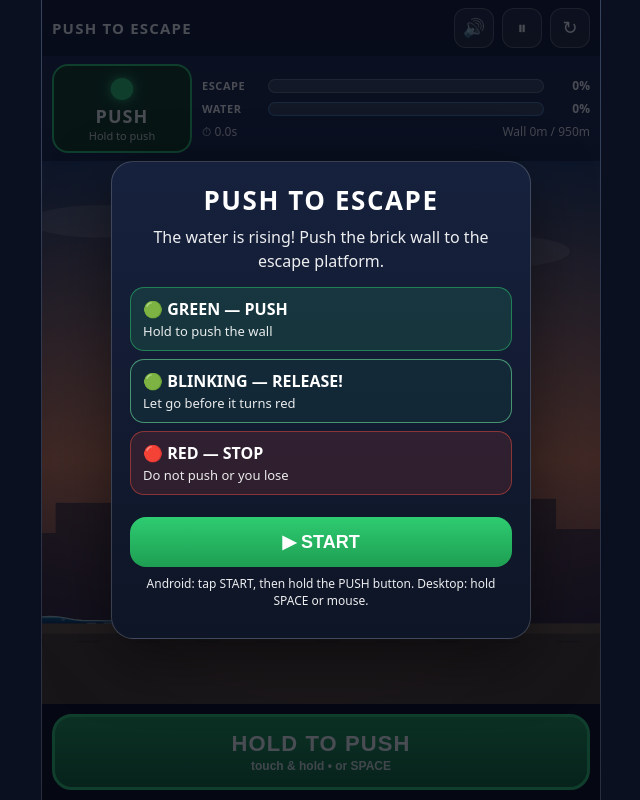
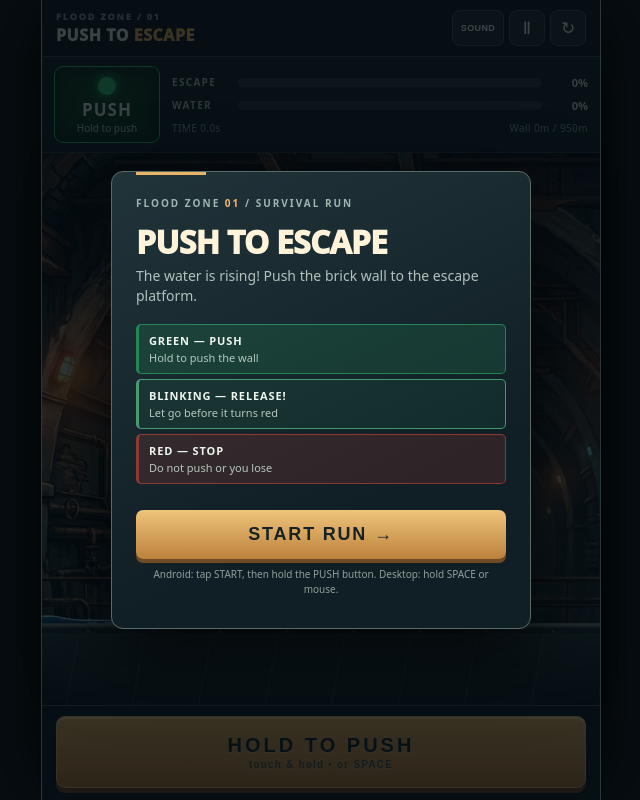
Before and after one commit to ojeology/the-liars-game, a plain HTML site: page push-to-escape/index.html in a window 1280 px wide. Shown: the whole page, without its empty margins (319-959 px from the left). Drawn offline with Linux system fonts and the light colour scheme.

Commit message:
Refresh arcade visuals with cinematic industrial setting

```diff
--- a/push-to-escape/game.js
+++ b/push-to-escape/game.js
@@ -295,9 +295,9 @@ function update(dt) {
     }
     Game.signal = next;
     Game.signalTimer = signalDuration(next);
-    if (next === 'blink') { AudioEngine.warn(); showToast('⚠️ RELEASE!'); }
-    if (next === 'red') { AudioEngine.red(); showToast('🔴 STOP!'); }
-    if (next === 'green') { AudioEngine.green(); showToast('🟢 PUSH!'); }
+    if (next === 'blink') { AudioEngine.warn(); showToast('RELEASE!'); }
+    if (next === 'red') { AudioEngine.red(); showToast('STOP!'); }
+    if (next === 'green') { AudioEngine.green(); showToast('PUSH!'); }
   }
 
   // --- Red rule: any pushing during red = immediate loss ---
@@ -377,6 +377,7 @@ function triggerWin() {
 
 // ---------- Rendering ----------
 let canvas = null, ctx = null, cssW = 0, cssH = 0, dpr = 1, scaleF = 1;
+let backgroundArt = null;
 
 function resize() {
   if (!canvas) return;
@@ -393,51 +394,35 @@ function resize() {
 function worldToScreenX(wx) { return (wx - Game.camX) * scaleF; }
 
 function drawBackground() {
-  // Sky gradient
-  const g = ctx.createLinearGradient(0, 0, 0, cssH);
-  g.addColorStop(0, '#2b4a7a');
-  g.addColorStop(0.55, '#e8875a');
-  g.addColorStop(1, '#3a2a4a');
-  ctx.fillStyle = g;
-  ctx.fillRect(0, 0, cssW, cssH);
-
-  // Sun
-  ctx.fillStyle = 'rgba(255,220,150,0.9)';
-  ctx.beginPath(); ctx.arc(cssW * 0.78, cssH * 0.22, 34 * scaleF + 10, 0, Math.PI * 2); ctx.fill();
-
-  // Distant skyline (parallax)
-  ctx.fillStyle = 'rgba(20,25,50,0.55)';
-  const baseY = CONFIG.GROUND_Y * scaleF;
-  const off = (Game.camX * 0.25 * scaleF) % 220;
-  for (let i = -1; i < 6; i++) {
-    const bx = i * 220 - off;
-    const bh = 90 + ((i * 37) % 70);
-    ctx.fillRect(bx, baseY - bh * scaleF, 140 * scaleF, bh * scaleF);
-    ctx.fillRect(bx + 20 * scaleF, baseY - (bh + 30) * scaleF, 60 * scaleF, 30 * scaleF);
+  ctx.fillStyle = '#14242d'; ctx.fillRect(0, 0, cssW, cssH);
+  if (backgroundArt && backgroundArt.complete && backgroundArt.naturalWidth) {
+    // Cover the viewport, with a gentle parallax drift that stays inside the image.
+    const iw = backgroundArt.naturalWidth, ih = backgroundArt.naturalHeight;
+    const zoom = Math.max(cssW / iw, cssH / ih) * 1.12;
+    const w = iw * zoom, h = ih * zoom;
+    const drift = (0.5 + 0.5 * Math.sin(Game.camX * 0.001)) * Math.max(0, w - cssW);
+    ctx.drawImage(backgroundArt, -drift, (cssH - h) * 0.63, w, h);
   }
-  // Clouds
-  ctx.fillStyle = 'rgba(255,255,255,0.18)';
-  const coff = (Game.camX * 0.1 * scaleF) % 400;
-  for (let i = 0; i < 4; i++) {
-    const cx = i * 400 - coff + 60;
-    ctx.beginPath();
-    ctx.ellipse(cx, 60 * scaleF + (i % 2) * 30, 70 * scaleF, 16 * scaleF, 0, 0, Math.PI * 2);
-    ctx.fill();
-  }
+  // Atmospheric veil separates play objects from background detail.
+  const fog = ctx.createLinearGradient(0, 0, 0, cssH);
+  fog.addColorStop(0, 'rgba(5,14,23,.22)');
+  fog.addColorStop(.65, 'rgba(17,37,45,.14)');
+  fog.addColorStop(1, 'rgba(4,13,18,.60)');
+  ctx.fillStyle = fog; ctx.fillRect(0, 0, cssW, cssH);
 }
 
 function drawGround() {
   const gy = CONFIG.GROUND_Y * scaleF;
-  ctx.fillStyle = '#5a4632';
-  ctx.fillRect(0, gy, cssW, cssH - gy);
-  ctx.fillStyle = '#7a6248';
-  ctx.fillRect(0, gy, cssW, 10 * scaleF);
-  // Ground texture lines (scroll with camera)
-  ctx.strokeStyle = 'rgba(0,0,0,0.18)';
-  ctx.lineWidth = 2;
-  const off = (Game.camX * scaleF) % 60;
-  for (let x = -off; x < cssW; x += 60) {
-    ctx.beginPath(); ctx.moveTo(x, gy + 18 * scaleF); ctx.lineTo(x + 24, gy + 18 * scaleF); ctx.stroke();
+  const g = ctx.createLinearGradient(0, gy, 0, cssH);
+  g.addColorStop(0, '#4c5b5a'); g.addColorStop(.16, '#263a3d'); g.addColorStop(1, '#0d1b22');
+  ctx.fillStyle = g; ctx.fillRect(0, gy, cssW, cssH - gy);
+  ctx.fillStyle = '#82918a'; ctx.fillRect(0, gy, cssW, 3 * scaleF);
+  ctx.fillStyle = '#172a31'; ctx.fillRect(0, gy + 5 * scaleF, cssW, 5 * scaleF);
+  const off = (Game.camX * scaleF) % (65 * scaleF);
+  ctx.strokeStyle = 'rgba(153,198,197,.19)'; ctx.lineWidth = 1;
+  for (let x = -off; x < cssW + 65 * scaleF; x += 65 * scaleF) {
+    ctx.beginPath(); ctx.moveTo(x, gy + 12 * scaleF); ctx.lineTo(x - 13 * scaleF, cssH); ctx.stroke();
+    ctx.fillStyle = 'rgba(211,221,200,.35)'; ctx.beginPath(); ctx.arc(x + 9 * scaleF, gy + 8 * scaleF, 1.2 * scaleF, 0, 7); ctx.fill();
   }
 }
 
@@ -483,20 +468,30 @@ function drawWall() {
   const bs = CONFIG.BRICK_SIZE * scaleF;
   const wobble = (Game.pushing && canPushInState(Game.signal) && Game.mode === 'playing')
     ? Math.sin(Game.time * 30) * 1.2 : 0;
-  const colors = ['#c0392b', '#d35400', '#b03a2e', '#ca6f1e', '#a93226', '#e67e22'];
+  const colors = ['#aa5e40', '#bd7651', '#a6533b', '#c47d55', '#9c5740', '#b86a48'];
+  ctx.fillStyle = '#243137';
+  ctx.fillRect(wx - 3 * scaleF, gy - CONFIG.WALL_BRICKS_Y * bs - 3 * scaleF, CONFIG.WALL_BRICKS_X * bs + 6 * scaleF, CONFIG.WALL_BRICKS_Y * bs + 3 * scaleF);
   for (let row = 0; row < CONFIG.WALL_BRICKS_Y; row++) {
     for (let col = 0; col < CONFIG.WALL_BRICKS_X; col++) {
       const bx = wx + col * bs;
       const by = gy - (row + 1) * bs + wobble * (row === 0 ? 1 : 0.3);
       const c = colors[(row * CONFIG.WALL_BRICKS_X + col) % colors.length];
       ctx.fillStyle = c;
-      ctx.fillRect(bx + 1, by + 1, bs - 2, bs - 2);
+      ctx.fillRect(bx + 1.5, by + 1.5, bs - 3, bs - 3);
       ctx.fillStyle = 'rgba(255,255,255,0.18)';
       ctx.fillRect(bx + 1, by + 1, bs - 2, 4);
       ctx.fillStyle = 'rgba(0,0,0,0.22)';
       ctx.fillRect(bx + 1, by + bs - 5, bs - 2, 4);
+      ctx.fillStyle = 'rgba(56,29,24,.26)';
+      ctx.fillRect(bx + 4 * scaleF, by + (8 + (row + col) % 5) * scaleF, 8 * scaleF, 1 * scaleF);
+      ctx.fillRect(bx + 15 * scaleF, by + 17 * scaleF, 5 * scaleF, 1 * scaleF);
     }
   }
+  // A riveted steel border makes the masonry read as one heavy structure.
+  ctx.fillStyle = '#29393b'; ctx.fillRect(wx - 4 * scaleF, gy - CONFIG.WALL_BRICKS_Y * bs, 4 * scaleF, CONFIG.WALL_BRICKS_Y * bs);
+  ctx.fillRect(wx, gy - CONFIG.WALL_BRICKS_Y * bs - 3 * scaleF, CONFIG.WALL_BRICKS_X * bs, 4 * scaleF);
+  ctx.fillStyle = '#b5c3b4';
+  for (let i = 0; i < 4; i++) { ctx.beginPath(); ctx.arc(wx - 2 * scaleF, gy - (12 + 28 * i) * scaleF, 1.1 * scaleF, 0, 7); ctx.fill(); }
   // Mortar outline
   ctx.strokeStyle = 'rgba(0,0,0,0.35)';
   ctx.lineWidth = 1;
@@ -518,6 +513,8 @@ function drawCharacter() {
   const cx = worldToScreenX(Game.mode === 'victory' ? lerp(characterX(), escapeX() + 45, victoryT) : characterX());
   const gy = CONFIG.GROUND_Y * scaleF;
   const s = scaleF;
+  // Enlarge the hero around his planted feet without changing world position.
+  ctx.save(); ctx.translate(cx, gy); ctx.scale(1.28, 1.28); ctx.translate(-cx, -gy);
   const isPushing = Game.pushing && canPushInState(Game.signal) && Game.mode === 'playing';
   const isWalking = isPushing;
   const isWarning = Game.signal === 'blink' && Game.mode === 'playing';
@@ -557,10 +554,14 @@ function drawCharacter() {
   ctx.beginPath(); ctx.arc(legB, gy - 2 * s, 4 * s, 0, Math.PI * 2); ctx.fill();
 
   // Torso (shirt)
-  ctx.fillStyle = '#f39c12';
+  ctx.fillStyle = '#e5a436';
   ctx.beginPath();
   ctx.roundRect(-9 * s, shoulderY, 18 * s, 24 * s, 6 * s);
   ctx.fill();
+  // Safety jacket trim, collar and straps help the hero read against floodwater.
+  ctx.fillStyle = '#ffe5a0'; ctx.fillRect(-8 * s, shoulderY + 14 * s, 16 * s, 2 * s);
+  ctx.fillStyle = '#734321'; ctx.fillRect(-2 * s, shoulderY + 2 * s, 3 * s, 20 * s);
+  ctx.fillStyle = '#edd3ad'; ctx.fillRect(-3 * s, shoulderY - 1 * s, 9 * s, 3 * s);
 
   // Arms
   ctx.strokeStyle = '#e67e22'; ctx.lineWidth = 6 * s;
@@ -588,7 +589,7 @@ function drawCharacter() {
   ctx.fillStyle = '#ffdbac';
   ctx.beginPath(); ctx.arc(2 * s, headY, 10 * s, 0, Math.PI * 2); ctx.fill();
   // Cap
-  ctx.fillStyle = '#e74c3c';
+  ctx.fillStyle = '#d75831';
   ctx.beginPath(); ctx.arc(2 * s, headY - 2 * s, 10 * s, Math.PI, 0); ctx.fill();
   ctx.fillRect(2 * s, headY - 3 * s, 12 * s, 3 * s);
   // Eye + mouth
@@ -615,6 +616,7 @@ function drawCharacter() {
     ctx.textAlign = 'center';
     ctx.fillText('!', cx, headY - 18 * s + Math.sin(Game.time * 10) * 2);
   }
+  ctx.restore();
 }
 
 // Water surface is a superposition of independent travelling waves in world
@@ -812,7 +814,7 @@ function updateHUD() {
   const w = Math.round(waterDanger() * 100);
   els.waterFill.style.width = w + '%';
   els.waterPct.textContent = w + '%';
-  els.hudTime.textContent = '⏱ ' + Game.time.toFixed(1) + 's';
+  els.hudTime.textContent = 'TIME ' + Game.time.toFixed(1) + 's';
   els.hudDist.textContent = 'Wall ' + Math.round(Game.wallX - CONFIG.WALL_START_X) + 'm / ' + CONFIG.ESCAPE_DISTANCE + 'm';
 }
 
@@ -823,8 +825,9 @@ function showGameOver(reason) {
     blink: 'You held too long — the blink ended while you were still pushing!',
     water: 'The water caught you. Push faster next time — obey the signal, but keep moving!',
   };
-  els.overlayTitle.textContent = '💀 YOU GOT CAUGHT';
+  els.overlayTitle.textContent = reason === 'water' ? 'THE FLOOD WON' : 'CAUGHT!';
   els.overlayMsg.textContent = msgs[reason] || msgs.water;
+  document.getElementById('overlay-rules').style.display = 'none';
   els.overlayStats.textContent =
     `Time: ${Game.time.toFixed(1)}s  •  Progress: ${Math.round(progress() * 100)}%  •  Water: ${Math.round(waterDanger() * 100)}%`;
   els.overlayBtn.textContent = '↻ TRY AGAIN';
@@ -834,8 +837,9 @@ function showGameOver(reason) {
 function showVictory() {
   if (!els.overlay) return;
   const score = Math.max(0, Math.round(1000 - Game.time * 20 + (1 - waterDanger()) * 500));
-  els.overlayTitle.textContent = '🎉 YOU ESCAPED!';
+  els.overlayTitle.textContent = 'YOU ESCAPED!';
   els.overlayMsg.textContent = 'You pushed the wall to safety and jumped to freedom. Great rhythm!';
+  document.getElementById('overlay-rules').style.display = 'none';
   els.overlayStats.textContent =
     `Time: ${Game.time.toFixed(1)}s  •  Score: ${score}  •  Water margin: ${Math.round((1 - waterDanger()) * 100)}%`;
   els.overlayBtn.textContent = '▶ PLAY AGAIN';
@@ -844,10 +848,11 @@ function showVictory() {
 
 function showMenu() {
   if (!els.overlay) return;
+  document.getElementById('overlay-rules').style.display = '';
   els.overlayTitle.textContent = 'PUSH TO ESCAPE';
   els.overlayMsg.textContent = 'The water is rising! Push the brick wall to the escape platform.';
   els.overlayStats.textContent = '';
-  els.overlayBtn.textContent = '▶ START';
+  els.overlayBtn.textContent = 'START RUN →';
   els.overlay.classList.remove('hidden');
 }
 
@@ -884,7 +889,7 @@ function startGame() {
   hideOverlays();
   AudioEngine.green();
   AudioEngine.startWater();
-  showToast('🟢 PUSH!');
+  showToast('PUSH!');
 }
 
 function bindInput() {
@@ -939,7 +944,7 @@ function toggleMute() {
   Game.muted = !Game.muted;
   AudioEngine.setEnabled(!Game.muted);
   if (!Game.muted && Game.mode === 'playing') { AudioEngine.ensure(); AudioEngine.startWater(); }
-  if (els.muteBtn) els.muteBtn.textContent = Game.muted ? '🔇' : '🔊';
+  if (els.muteBtn) els.muteBtn.textContent = Game.muted ? 'MUTED' : 'SOUND';
 }
 
 // ---------- Main loop ----------
@@ -961,6 +966,7 @@ if (typeof document !== 'undefined' && typeof window !== 'undefined') {
   document.addEventListener('DOMContentLoaded', () => {
     canvas = document.getElementById('game-canvas');
     ctx = canvas.getContext('2d');
+    backgroundArt = new Image(); backgroundArt.src = 'assets/industrial-bg.webp';
     cacheEls();
     resize();
     window.addEventListener('resize', resize);
--- a/push-to-escape/index.html
+++ b/push-to-escape/index.html
@@ -12,10 +12,10 @@
 <div id="game-wrap">
   <!-- Top bar -->
   <div id="topbar">
-    <div id="title">PUSH TO ESCAPE</div>
+    <div id="title"><small>FLOOD ZONE / 01</small>PUSH TO <em>ESCAPE</em></div>
     <div id="topbtns">
-      <button id="btn-mute" class="icon-btn" aria-label="Mute">🔊</button>
-      <button id="btn-pause" class="icon-btn" aria-label="Pause">⏸</button>
+      <button id="btn-mute" class="icon-btn" aria-label="Mute">SOUND</button>
+      <button id="btn-pause" class="icon-btn" aria-label="Pause">Ⅱ</button>
       <button id="btn-restart" class="icon-btn" aria-label="Restart">↻</button>
     </div>
   </div>
@@ -62,15 +62,16 @@
   <!-- Overlays -->
   <div id="overlay" class="overlay">
     <div class="panel">
+      <div class="eyebrow">FLOOD ZONE <span>01</span> / SURVIVAL RUN</div>
       <h1 id="overlay-title">PUSH TO ESCAPE</h1>
       <p id="overlay-msg">The water is rising! Push the brick wall to the escape platform.</p>
       <div id="overlay-rules">
-        <div class="rule green"><b>🟢 GREEN — PUSH</b><span>Hold to push the wall</span></div>
-        <div class="rule blink"><b>🟢 BLINKING — RELEASE!</b><span>Let go before it turns red</span></div>
-        <div class="rule red"><b>🔴 RED — STOP</b><span>Do not push or you lose</span></div>
+        <div class="rule green"><b>GREEN — PUSH</b><span>Hold to push the wall</span></div>
+        <div class="rule blink"><b>BLINKING — RELEASE!</b><span>Let go before it turns red</span></div>
+        <div class="rule red"><b>RED — STOP</b><span>Do not push or you lose</span></div>
       </div>
       <p id="overlay-stats" class="stats"></p>
-      <button id="overlay-btn" class="big-btn">▶ START</button>
+      <button id="overlay-btn" class="big-btn">START RUN →</button>
       <p class="hint">Android: tap START, then hold the PUSH button. Desktop: hold SPACE or mouse.</p>
     </div>
   </div>
--- a/push-to-escape/style.css
+++ b/push-to-escape/style.css
@@ -88,3 +88,31 @@ html, body { margin:0; padding:0; height:100%; background:#0b1020; color:#fff;
   #signal-light { font-size:22px; }
   #signal-text { font-size:15px; }
 }
+
+/* Cinematic industrial arcade skin: the HUD remains outside the game canvas. */
+html,body{background:#070f14;color:#eef5ef}
+#game-wrap{background:#101c22;box-shadow:0 0 80px #000}
+#topbar{padding:10px 14px;background:#0c161c;border-bottom:1px solid #314044}
+#title{font-size:16px;line-height:1.05;font-weight:1000;letter-spacing:.035em;color:#eef4e7}
+#title small{display:block;color:#8ba3a3;font-size:9px;letter-spacing:.21em;margin-bottom:5px}
+#title em{color:#f3b75c;font-style:normal}
+#topbtns{gap:5px}.icon-btn{height:36px;width:36px;border-radius:8px;background:#1b2b30;border:1px solid #455454;font-size:17px}
+#btn-mute{width:52px;font-size:9px;font-weight:900;letter-spacing:.04em}
+#hud{padding:9px 12px;background:#101e24;border-bottom:1px solid #263e43;gap:12px}
+#signal-box{flex-basis:106px;border-radius:9px;padding:7px 5px;box-shadow:inset 0 0 18px #071610;border-width:1px}
+#signal-light{font-size:24px}#signal-text{font-size:17px}#signal-sub{font-size:10px}
+#meters{gap:8px}.meter-label{font-size:10px;letter-spacing:.13em;color:#b5c9c3}.meter-track{height:9px;border:none;background:#26383d}
+#progress-fill{background:linear-gradient(90deg,#54ba8b,#b7eeb7)}#water-fill{background:linear-gradient(90deg,#1a8eaa,#7ee7ea)}
+.meter-val{font-size:11px;color:#d6e7de}.meter-row.small{font-size:10px;color:#9eb4af;letter-spacing:.04em}
+#canvas-wrap{background:#12232a}#toast{top:16px;background:#101f24e8;border:1px solid #88a99d;color:#f1f4d8;letter-spacing:.16em;font-size:12px;border-radius:4px}
+#controls{padding:10px 14px max(12px,env(safe-area-inset-bottom));background:#101c22;border-top:1px solid #415356}
+#push-btn{min-height:72px;border-radius:9px;border:1px solid #dfba75;box-shadow:inset 0 2px #ffdd9a,0 5px 0 #6e4325,0 8px 15px #0008;background:linear-gradient(#e9b45f,#b87734);color:#172322;font-size:20px;letter-spacing:.15em;text-shadow:0 1px #ffffff44}
+#push-btn-sub{font-size:10px;letter-spacing:.12em;color:#304239}#push-btn.pushing{background:linear-gradient(#ffca75,#c78c42);transform:translateY(3px);box-shadow:inset 0 2px #ffdd9a,0 2px 0 #6e4325}
+#push-btn.wait{background:linear-gradient(#f4d978,#b4943d);border-color:#ffe3a0}#push-btn.danger{background:linear-gradient(#c96f5e,#91463d);border-color:#e69a83}
+.overlay{background:rgba(4,12,17,.77)}.panel{text-align:left;background:linear-gradient(155deg,#21343a,#101e25 70%);border:1px solid #5a6b65;border-radius:12px;padding:24px;box-shadow:0 25px 80px #000b;position:relative}
+.panel:before{content:"";position:absolute;top:0;left:24px;width:70px;height:3px;background:#eab466}
+.eyebrow{font-size:10px;font-weight:900;letter-spacing:.2em;color:#9eb7b1;margin-bottom:16px}.eyebrow span{color:#f4b86b}
+.panel h1{font-size:32px;line-height:1;letter-spacing:-.025em;font-weight:1000;color:#fff4da}.panel p{color:#bfcec7;font-size:14px}
+#overlay-rules{gap:5px;margin:18px 0}.rule{border-radius:5px;padding:8px 10px;font-size:11px;letter-spacing:.08em;border-left-width:3px}.rule span{font-size:11px;letter-spacing:0;color:#c7d7cd}
+.big-btn{border-radius:7px;background:linear-gradient(#efc47b,#bc813d);color:#152327;letter-spacing:.1em;box-shadow:0 4px 0 #704925}.panel .hint{font-size:10px;color:#98ada5;text-align:center}
+@media(max-height:560px){#title small{display:none}#hud{padding:4px 10px}#push-btn{min-height:52px}#controls{padding:6px 12px}}
```
Also changed, not shown: push-to-escape/assets/industrial-bg.webp (added), 1 other file.
